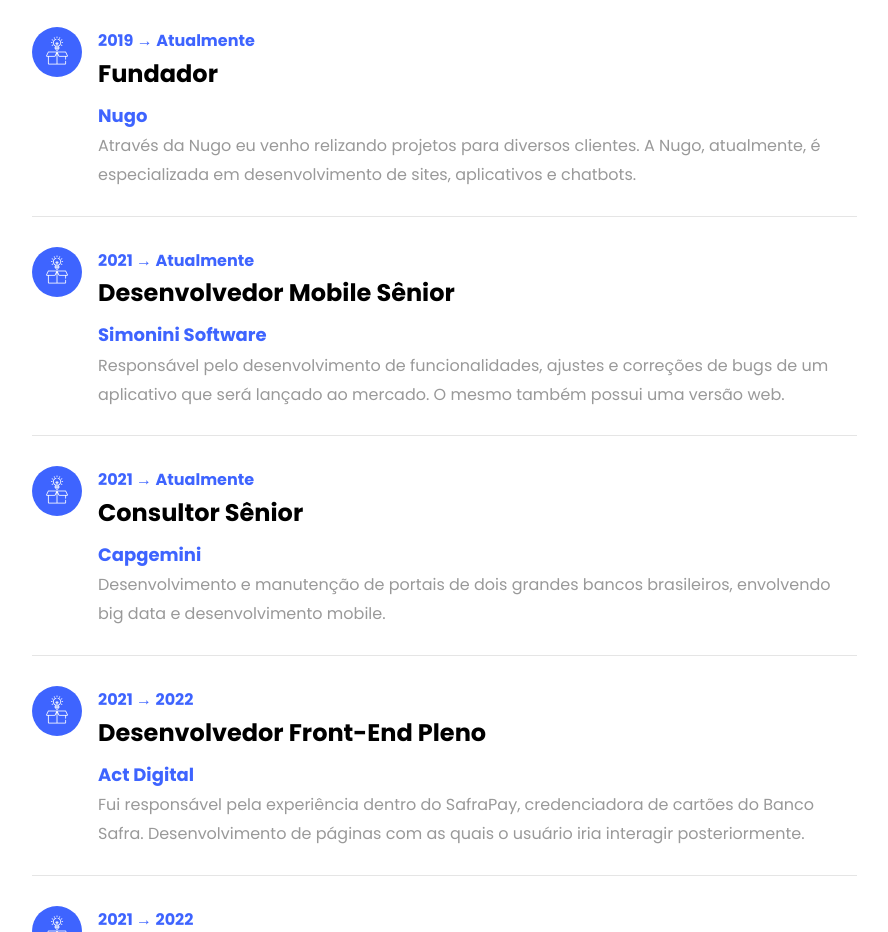
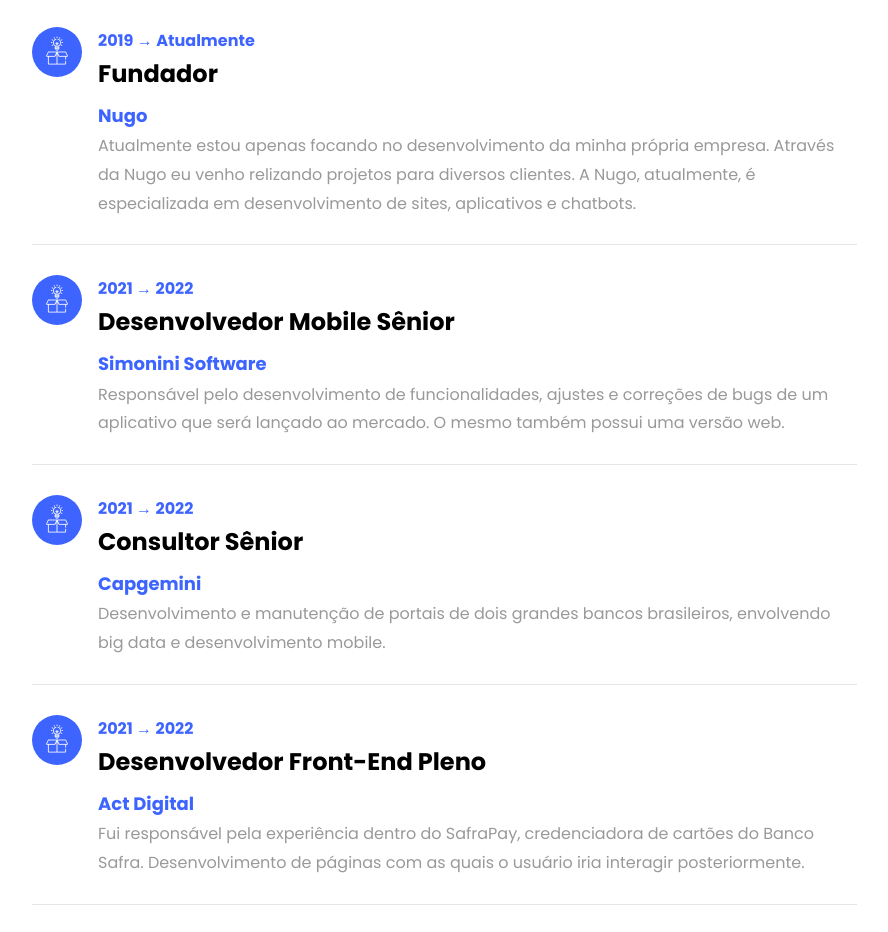
Before and after one commit to victormdev/victormdev.github.io, a plain HTML site: page index.html in a window 1280 px wide. Shown: the part 2125-3057 px from the top of the page, without its empty margins (338-1226 px from the left). Drawn offline with Linux system fonts and the light colour scheme; files whose address does not match are found by name.

Commit message:
update dates

```diff
--- a/index.html
+++ b/index.html
@@ -144,7 +144,7 @@
 							  <span class="date">2019 → Atualmente</span>
 							  <h2>Fundador</h2>
 							  <span class="position"><a href="www.instagram.com/nugo.digital" target="_blank">Nugo</a></span>
-							  <p>Através da Nugo eu venho relizando projetos para diversos clientes. A Nugo, atualmente, é especializada em desenvolvimento de sites, aplicativos e chatbots.</p>
+							  <p>Atualmente estou apenas focando no desenvolvimento da minha própria empresa. Através da Nugo eu venho relizando projetos para diversos clientes. A Nugo, atualmente, é especializada em desenvolvimento de sites, aplicativos e chatbots.</p>
 						  </div>
 					  </div>
 						<div class="resume-wrap d-flex ftco-animate">
@@ -152,7 +152,7 @@
 							  <span class="flaticon-ideas"></span>
 						  </div>
 						  <div class="text pl-3">
-							  <span class="date">2021 → Atualmente</span>
+							  <span class="date">2021 → 2022</span>
 							  <h2>Desenvolvedor Mobile Sênior</h2>
 							  <span class="position"><a href="https://simoninisoftware.com.br" target="_blank">Simonini Software</a></span>
 							  <p>Responsável pelo desenvolvimento de funcionalidades, ajustes e correções de bugs de um aplicativo que será lançado ao mercado. O mesmo também possui uma versão web.</p>
@@ -163,7 +163,7 @@
 							  <span class="flaticon-ideas"></span>
 						  </div>
 						  <div class="text pl-3">
-							  <span class="date">2021 → Atualmente</span>
+							  <span class="date">2021 → 2022</span>
 							  <h2>Consultor Sênior</h2>
 							  <span class="position"><a href="https://www.capgemini.com" target="_blank">Capgemini</a></span>
 							  <p>Desenvolvimento e manutenção de portais de dois grandes bancos brasileiros, envolvendo big data e desenvolvimento mobile.</p>
```
